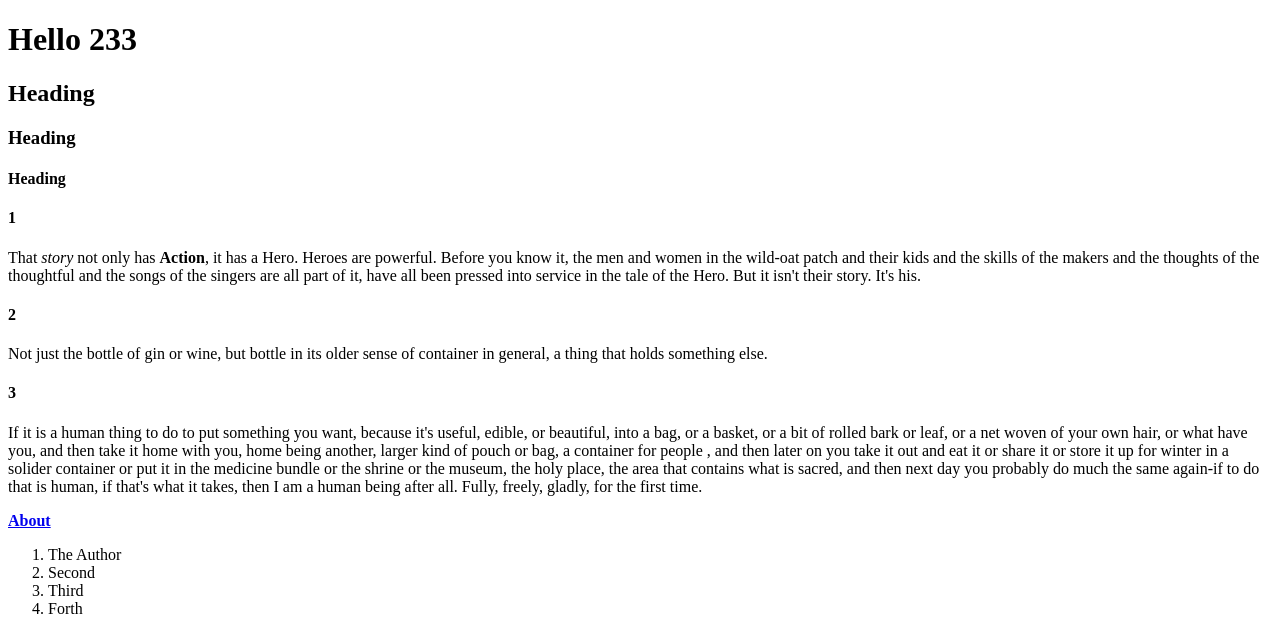
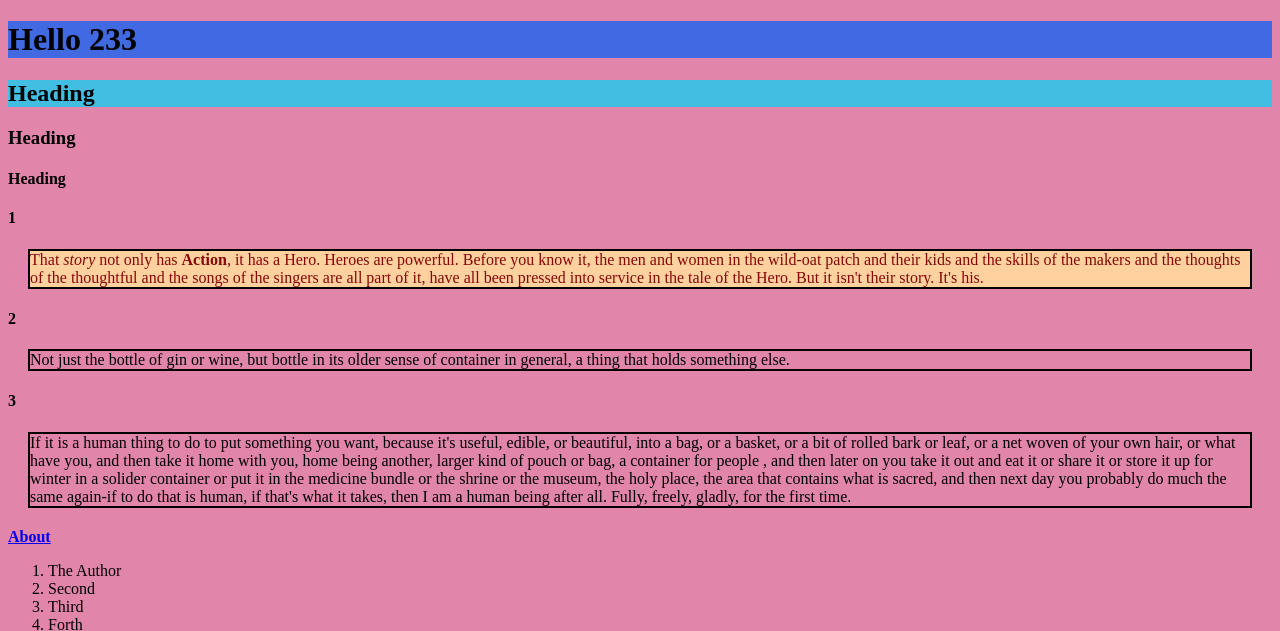
Before and after one commit to Suzy0530/1, a plain HTML site: page index.html in a window 1280 px wide. Shown: the top 631 px of the page. Drawn offline with Linux system fonts and the light colour scheme.

Commit message:
Add style

```diff
--- a/index.html
+++ b/index.html
@@ -6,7 +6,7 @@
         <title></title>
         <meta name="description" content="">
         <meta name="viewport" content="width=device-width, initial-scale=1">
-        <link rel="stylesheet" href="">
+        <link rel="stylesheet" href=style.css>
     </head>
     <body>
         <h1>Hello 233</h1>
@@ -14,7 +14,7 @@
         <h3>Heading</h3>
         <h4>Heading</h4>
         <h4>1</h4>
-        <p>That <i>story</i> not only has <b>Action</b>, it has a Hero. Heroes are powerful. Before you know it, the men and women in the wild-oat patch
+        <p id="second">That <i>story</i> not only has <b>Action</b>, it has a Hero. Heroes are powerful. Before you know it, the men and women in the wild-oat patch
             and their kids and the skills of the makers and the thoughts of the
             thoughtful and the songs of the singers are all part of it, have all
             been pressed into service in the tale of the Hero. But it isn't their
@@ -38,7 +38,7 @@
         <a href="about.html"><b>About</b></a>
 
         <ol>
-            <li>The Author</li>
+            <li class="items">The Author</li>
             <li>Second</li>
             <li>Third</li>
             <li>Forth</li>
--- /dev/null
+++ b/style.css
@@ -0,0 +1,22 @@
+body{
+    background-color: rgb(225, 133, 171);
+}
+
+h1{
+    background-color: royalblue;
+}
+h2{
+    background-color: rgb(65, 190, 225);
+}
+p{
+    border: solid black 2px;
+    margin: 20px;
+}
+
+#second{
+    background-color: rgb(255, 209, 159);
+    color: rgb(134, 8, 8);
+}
+#items{
+    color: rgb(134, 8, 8);
+}
```
Also changed, not shown: test.html (added, +18 -0 lines).
